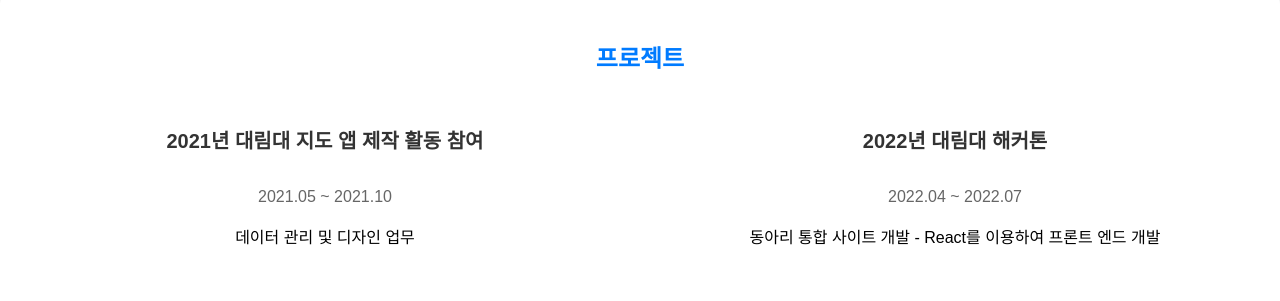
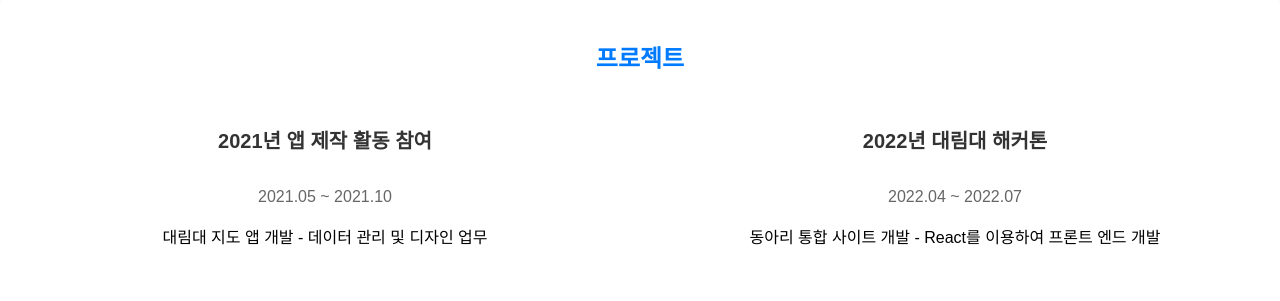
Before and after one commit to KimSuMin123/dev-resume-site, a React (Create React App) app: page / in a window 1280 px wide. Shown: the part 3580-3881 px from the top of the page. Built offline with nearby package versions, Linux system fonts and the light colour scheme; the HTML template or start-up script is replaced by a standard one.

Commit message:
Update ExperienceActivities.js

```diff
--- a/src/components/ExperienceActivities.js
+++ b/src/components/ExperienceActivities.js
@@ -77,9 +77,9 @@ const ExperienceActivities = () => {
 
         <div style={projectsContainerStyle}>
           <div style={activityItemStyle}>
-            <h4 style={activityTitleStyle}>2021년 대림대 지도 앱 제작 활동 참여</h4>
+            <h4 style={activityTitleStyle}>2021년 앱 제작 활동 참여</h4>
             <p style={dateStyle}>2021.05 ~ 2021.10</p>
-            <p>데이터 관리 및 디자인 업무</p>
+            <p>대림대 지도 앱 개발 - 데이터 관리 및 디자인 업무</p>
           </div>
 
           <div style={activityItemStyle}>
```
